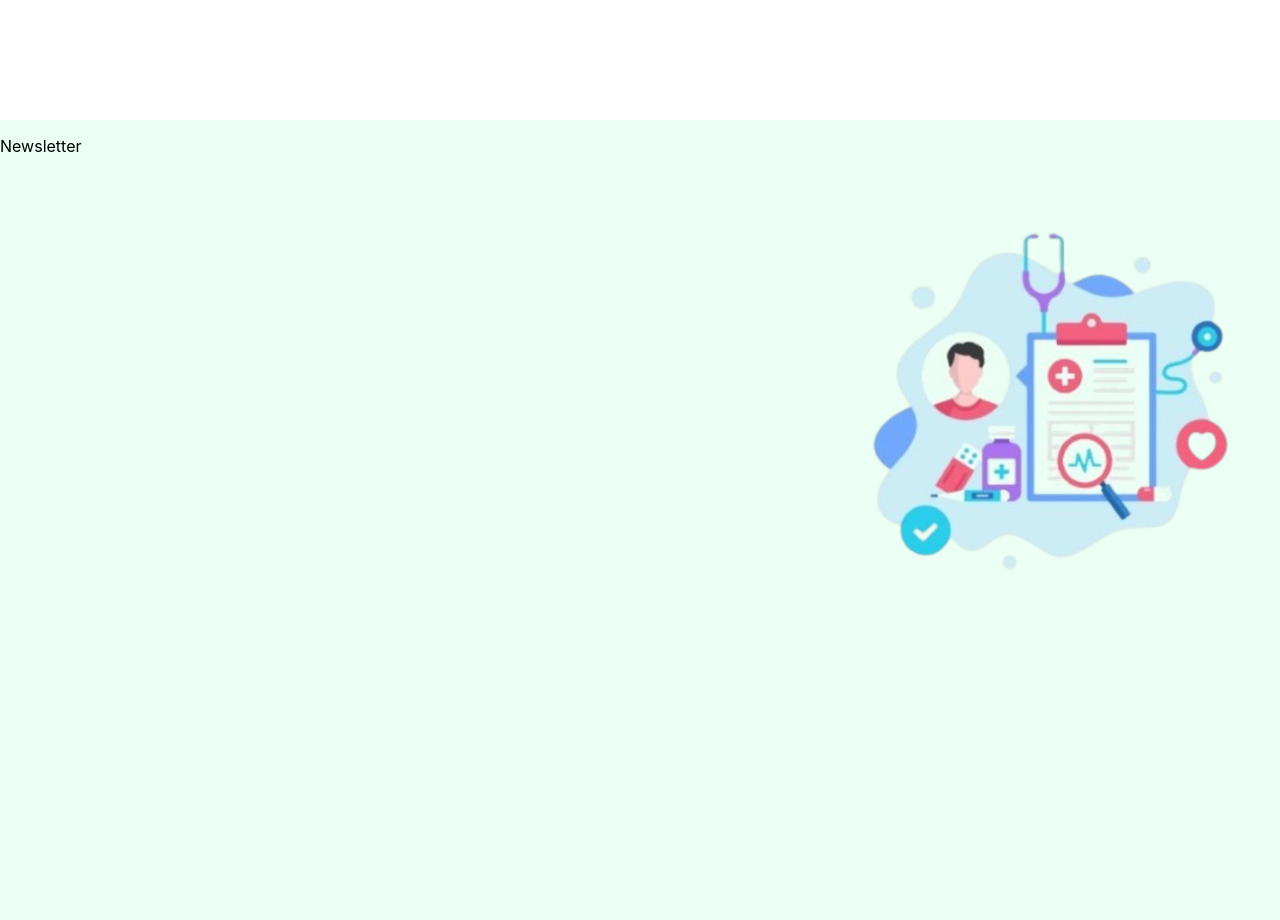
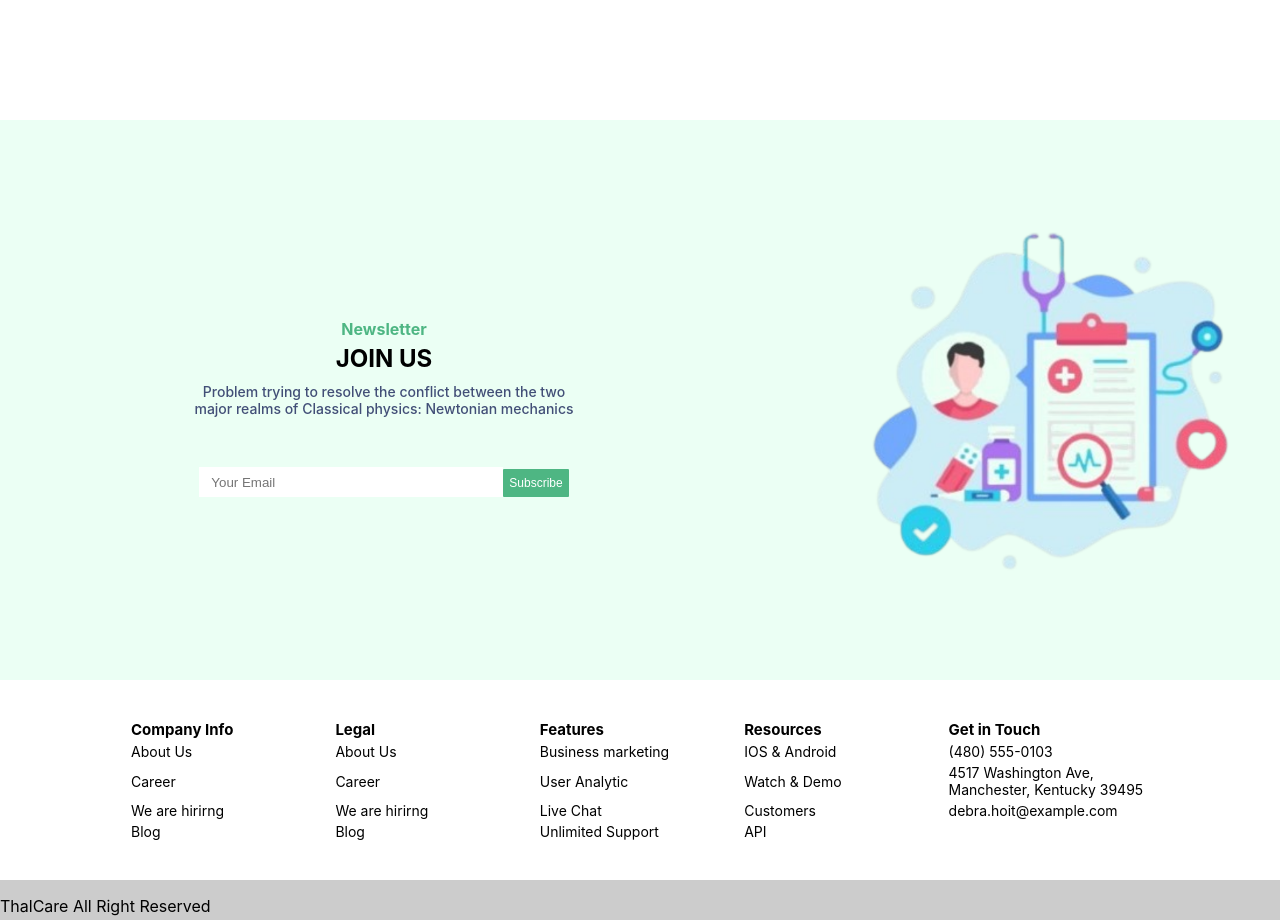
Before and after one commit to Sewmini-Wije/ThalCare, a React (Create React App) app: page / in a window 1280 px wide. Shown: the part 3080-4000 px from the top of the page. Built offline with nearby package versions, Linux system fonts and the light colour scheme.

Commit message:
updated home page contact section

```diff
--- a/src/components/Home.jsx
+++ b/src/components/Home.jsx
@@ -141,7 +141,7 @@ const Home = () => {
                 </div>
             </section>
 
-            <section className="section section3">
+            <section id="article" className="section section3">
                 <div className="section3-head">
                     <h1>Articles</h1>
                     <p>
@@ -189,8 +189,69 @@ const Home = () => {
             </section>
 
             <section id="contact" className="section section5">
-                <p>Newsletter</p>
-                <h1></h1>
+                <div className="section5-head">
+                    <p className="sec5-p1">Newsletter</p>
+                    <h1>JOIN US</h1>
+                    <p className="sec5-p2">Problem trying to resolve the conflict between the two major realms of Classical physics: Newtonian mechanics</p>
+
+                    <div className="subscribe">
+                        <input type="email" placeholder="Your Email" />
+                        <button className="sub-btn">Subscribe</button>
+                    </div>
+                </div>
+                <div className="section5-footer">
+                    <div className="footer1">
+                    <table>
+                            <thead>
+                                <tr>
+                                    <th>Company Info</th>
+                                    <th>Legal</th>
+                                    <th>Features</th>
+                                    <th>Resources</th>
+                                    <th>Get in Touch</th>
+                                </tr>
+                            </thead>
+                            <tbody>
+                                <tr>
+                                    <td>About Us</td>
+                                    <td>About Us</td>
+                                    <td>Business marketing</td>
+                                    <td>IOS & Android</td>
+                                    <td>(480) 555-0103</td>
+                                </tr>
+
+                                <tr>
+                                    <td>Career</td>
+                                    <td>Career</td>
+                                    <td>User Analytic</td>
+                                    <td>Watch & Demo</td>
+                                    <td>4517 Washington Ave, Manchester, Kentucky 39495</td>
+                                </tr>
+
+                                <tr>
+                                    <td>We are hirirng</td>
+                                    <td>We are hirirng</td>
+                                    <td>Live Chat</td>
+                                    <td>Customers</td>
+                                    <td>debra.hoit@example.com</td>
+                                </tr>
+
+                                <tr>
+                                    <td>Blog</td>
+                                    <td>Blog</td>
+                                    <td>Unlimited Support</td>
+                                    <td>API</td>
+                                </tr>
+                            </tbody>
+                        </table>
+                    </div>
+                    <div className="footer2">
+                        <p>ThalCare All Right Reserved</p>
+                        <div className="footer2-img">
+
+                        </div>
+                    </div>
+                </div>
             </section>
 
         </div>
--- a/src/styles/Home.css
+++ b/src/styles/Home.css
@@ -80,7 +80,7 @@
     width: 100px;
 }
 
-.section1-body, .section2, .section3 {
+.section1-body, .section2, .section3, .section5-head {
     flex: 1;
     display: flex;
     flex-direction: column;
@@ -90,7 +90,7 @@
     padding-left: 10%;
 }
 
-.section1-body .sec1 {
+.section1-body .sec1, .sec5-p1 {
     color: #4eb683;
     font-size: 16px;
     font-weight: bold;
@@ -307,6 +307,94 @@
     object-fit: cover;
 }
 
+.section5-head h1, .sec5-p2 {
+    margin: 5px;
+    text-align: center;
+    width: 75%;
+}
+
+.sec5-p2 {
+    font-size: 14px;
+    font-weight: 450;
+    color: #424f77;
+    margin-bottom: 50px;
+}
+
+.subscribe input {
+    width: 300px;
+    height: 28px;
+    border: none;
+}
+
+.subscribe input::placeholder {
+    padding: 10px;
+}
+
+.sub-btn {
+    border: none;
+    color: #ffffff;
+    font-size: 12px;
+    background-color: #4eb683;
+    height: 28px;
+    border-radius: 1px;
+}
+
+.sub-btn:hover {
+    cursor: pointer;
+    background-color: #114964;
+}
+
+.section5-head {
+    width: 40%;
+    align-items: center;
+}
+
+.section5-footer {
+    width: 100%;
+    flex-direction: column;
+    align-items: flex-end;
+    justify-content: flex-end;
+    margin-bottom: 0;
+}
+
+.section5-footer .footer1 {
+    background-color: #ffffff;
+    height: 200px;
+    display: flex;
+    align-items: center;
+    justify-content: center;
+    width: 100%;
+}
+
+.footer1 table {
+    width: 80%;
+}
+
+.footer1 th, .footer1 td {
+    font-size: 15px;
+    margin: 0;
+    max-width: 80px;
+    text-align: left;
+}
+
+.footer1 td {
+    font-size: 14px;
+    margin: 0;
+}
+
+.section5-footer .footer2 {
+    display: flex;
+    flex-direction: row;
+    margin: 0;
+    height: 40px;
+    background-color: #cccccc;
+    justify-content: space-between;
+}
+
+
+
+
+
 /* Responsive styles */
 @media screen and (max-width: 1024px) { /* Tablets */
     .section {
```
